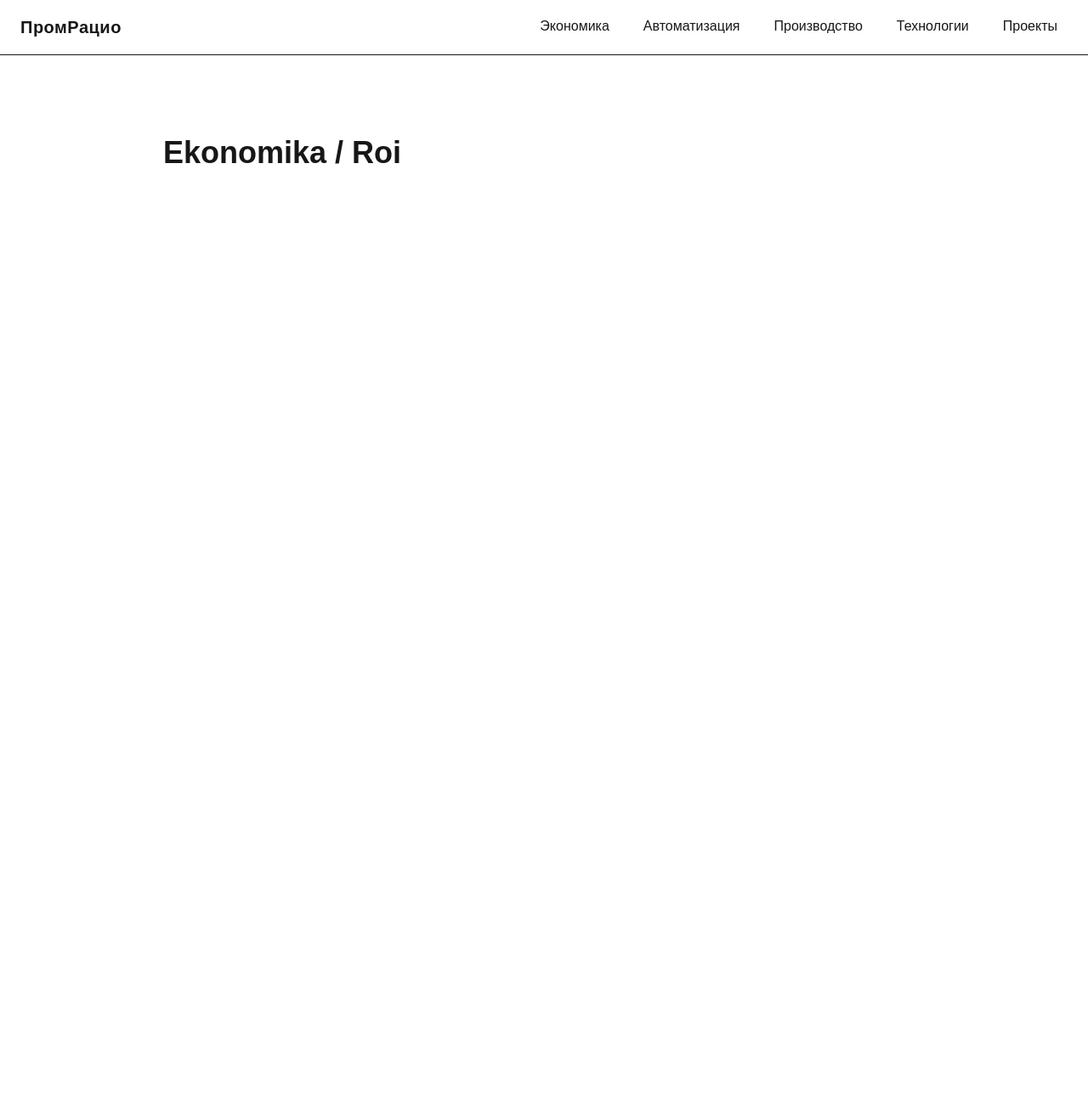
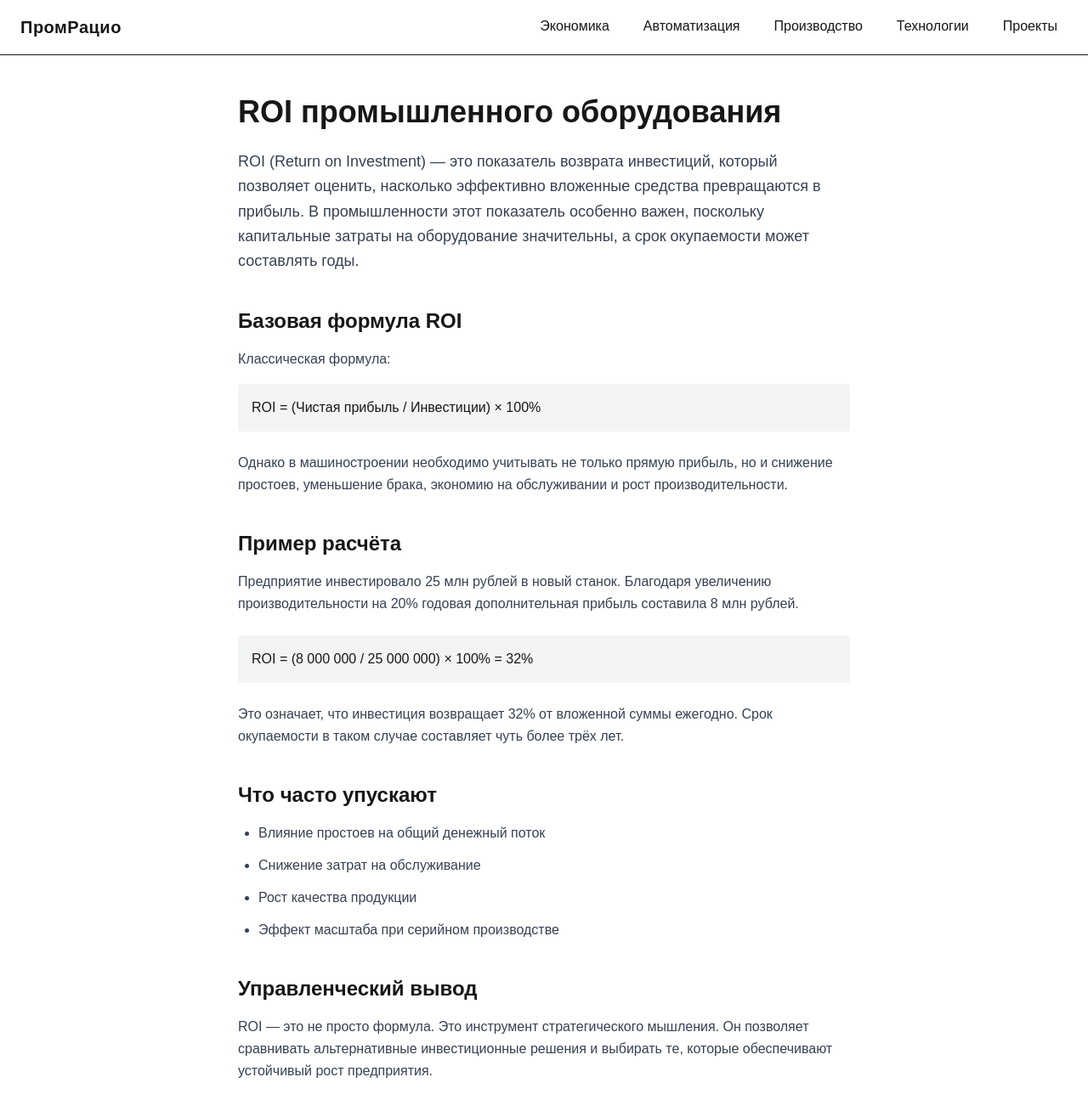
Before and after one commit to artem9611/promratio, a Next.js app: page /category/ekonomika/roi in a window 1280 px wide. Shown: the top 1308 px of the page at 85% size. Before the commit the page ends 864 px from the top, so only its background shows below. Built offline with nearby package versions, Linux system fonts and the light colour scheme.

Commit message:
Fix dynamic route slug conflict and stabilize category structure

```diff
--- /dev/null
+++ b/app/category/[group]/[child]/[article]/page.tsx
@@ -0,0 +1,37 @@
+import { notFound } from "next/navigation";
+import { ECONOMICS_ARTICLES } from "@/lib/economics-articles";
+
+type Params = {
+  params: {
+    group: string;
+    child: string;
+    article: string;
+  };
+};
+
+export default function ArticlePage({ params }: Params) {
+  const { group, child, article } = params;
+
+  if (group !== "ekonomika") return notFound();
+
+  const articles =
+    ECONOMICS_ARTICLES[child as keyof typeof ECONOMICS_ARTICLES];
+
+  if (!articles) return notFound();
+
+  const articleData = articles.find((a) => a.slug === article);
+
+  if (!articleData) return notFound();
+
+  return (
+    <div className="max-w-3xl mx-auto px-6 py-12">
+      <h1 className="text-3xl font-bold mb-6">
+        {articleData.title}
+      </h1>
+
+      <p className="text-gray-700 leading-relaxed">
+        {articleData.content}
+      </p>
+    </div>
+  );
+}
--- /dev/null
+++ b/app/category/[group]/[child]/page.tsx
@@ -0,0 +1,42 @@
+import Link from "next/link";
+import { notFound } from "next/navigation";
+import { ECONOMICS_ARTICLES } from "@/lib/economics-articles";
+
+type Params = {
+  params: {
+    group: string;
+    child: string;
+  };
+};
+
+export default function SubcategoryPage({ params }: Params) {
+  const { group, child } = params;
+
+  if (group !== "ekonomika") return notFound();
+
+  const articles =
+    ECONOMICS_ARTICLES[child as keyof typeof ECONOMICS_ARTICLES];
+
+  if (!articles) return notFound();
+
+  return (
+    <div className="max-w-3xl mx-auto px-6 py-12">
+      <h1 className="text-3xl font-bold mb-8">
+        {child.toUpperCase()}
+      </h1>
+
+      <ul className="space-y-4">
+        {articles.map((article) => (
+          <li key={article.slug}>
+            <Link
+              href={`/category/${group}/${child}/${article.slug}`}
+              className="text-lg hover:underline"
+            >
+              {article.title}
+            </Link>
+          </li>
+        ))}
+      </ul>
+    </div>
+  );
+}
--- a/app/category/[parent]/[category]/page.tsx
+++ /dev/null
@@ -1,46 +0,0 @@
-import Link from "next/link";
-import { getArticlesByCategory } from "@/lib/articles";
-
-export default function CategoryPage({
-  params,
-}: {
-  params: { parent: string; category: string };
-}) {
-  const articles = getArticlesByCategory(
-    params.parent,
-    params.category
-  );
-
-  return (
-    <main className="min-h-screen bg-white px-6 py-24">
-      <div className="max-w-4xl mx-auto">
-
-        <h1 className="text-4xl font-semibold mb-16 capitalize">
-          {params.parent} / {params.category}
-        </h1>
-
-        <div className="space-y-12">
-          {articles.map((article) => (
-            <Link
-              key={article.slug}
-              href={
-                article.special
-                  ? `/projects/${article.slug}`
-                  : `/articles/${article.slug}`
-              }
-              className="block border-b pb-6 hover:opacity-70"
-            >
-              <h2 className="text-2xl font-semibold mb-2">
-                {article.title}
-              </h2>
-              <p className="text-gray-500">
-                {article.description}
-              </p>
-            </Link>
-          ))}
-        </div>
-
-      </div>
-    </main>
-  );
-}
--- a/app/category/[parent]/page.tsx
+++ /dev/null
@@ -1,36 +0,0 @@
-import Link from "next/link";
-import { getAllCategories } from "@/lib/articles";
-
-export default function ParentCategoryPage({
-  params,
-}: {
-  params: { parent: string };
-}) {
-  const categories = getAllCategories(params.parent);
-
-  return (
-    <main className="min-h-screen bg-white px-6 py-24">
-      <div className="max-w-4xl mx-auto">
-
-        <h1 className="text-4xl font-semibold mb-16 capitalize">
-          {params.parent}
-        </h1>
-
-        <div className="space-y-8">
-          {categories.map((category) => (
-            <Link
-              key={category}
-              href={`/category/${params.parent}/${category}`}
-              className="block border-b pb-6 hover:opacity-70"
-            >
-              <h2 className="text-2xl font-semibold capitalize">
-                {category}
-              </h2>
-            </Link>
-          ))}
-        </div>
-
-      </div>
-    </main>
-  );
-}
--- /dev/null
+++ b/app/category/ekonomika/roi/page.tsx
@@ -0,0 +1,83 @@
+import { Metadata } from "next";
+
+export const metadata: Metadata = {
+  title: "ROI оборудования | ПромРацио",
+  description:
+    "Как рассчитывается ROI промышленного оборудования. Формулы, примеры расчётов и управленческая логика инвестиций в машиностроении.",
+};
+
+export default function RoiPage() {
+  return (
+    <div className="max-w-3xl mx-auto px-6 py-12">
+      <h1 className="text-4xl font-bold mb-6">
+        ROI промышленного оборудования
+      </h1>
+
+      <p className="text-lg text-gray-700 leading-relaxed mb-6">
+        ROI (Return on Investment) — это показатель возврата инвестиций,
+        который позволяет оценить, насколько эффективно вложенные средства
+        превращаются в прибыль. В промышленности этот показатель особенно
+        важен, поскольку капитальные затраты на оборудование значительны,
+        а срок окупаемости может составлять годы.
+      </p>
+
+      <h2 className="text-2xl font-semibold mt-10 mb-4">
+        Базовая формула ROI
+      </h2>
+
+      <p className="text-gray-700 leading-relaxed mb-4">
+        Классическая формула:
+      </p>
+
+      <div className="bg-gray-100 p-4 rounded mb-6 font-mono">
+        ROI = (Чистая прибыль / Инвестиции) × 100%
+      </div>
+
+      <p className="text-gray-700 leading-relaxed mb-6">
+        Однако в машиностроении необходимо учитывать не только прямую прибыль,
+        но и снижение простоев, уменьшение брака, экономию на обслуживании и
+        рост производительности.
+      </p>
+
+      <h2 className="text-2xl font-semibold mt-10 mb-4">
+        Пример расчёта
+      </h2>
+
+      <p className="text-gray-700 leading-relaxed mb-6">
+        Предприятие инвестировало 25 млн рублей в новый станок.
+        Благодаря увеличению производительности на 20% годовая дополнительная
+        прибыль составила 8 млн рублей.
+      </p>
+
+      <div className="bg-gray-100 p-4 rounded mb-6 font-mono">
+        ROI = (8 000 000 / 25 000 000) × 100% = 32%
+      </div>
+
+      <p className="text-gray-700 leading-relaxed mb-6">
+        Это означает, что инвестиция возвращает 32% от вложенной суммы ежегодно.
+        Срок окупаемости в таком случае составляет чуть более трёх лет.
+      </p>
+
+      <h2 className="text-2xl font-semibold mt-10 mb-4">
+        Что часто упускают
+      </h2>
+
+      <ul className="list-disc pl-6 text-gray-700 leading-relaxed space-y-3">
+        <li>Влияние простоев на общий денежный поток</li>
+        <li>Снижение затрат на обслуживание</li>
+        <li>Рост качества продукции</li>
+        <li>Эффект масштаба при серийном производстве</li>
+      </ul>
+
+      <h2 className="text-2xl font-semibold mt-10 mb-4">
+        Управленческий вывод
+      </h2>
+
+      <p className="text-gray-700 leading-relaxed">
+        ROI — это не просто формула. Это инструмент стратегического мышления.
+        Он позволяет сравнивать альтернативные инвестиционные решения и
+        выбирать те, которые обеспечивают устойчивый рост предприятия.
+      </p>
+    </div>
+  );
+}
--- /dev/null
+++ b/lib/economics-articles.ts
@@ -0,0 +1,46 @@
+export const ECONOMICS_ARTICLES = {
+  roi: [
+    {
+      slug: "what-is-roi",
+      title: "Что такое ROI",
+      content: "ROI — это показатель возврата инвестиций..."
+    },
+    {
+      slug: "payback-period",
+      title: "Срок окупаемости",
+      content: "Срок окупаемости показывает период возврата инвестиций..."
+    }
+  ],
+
+  cost: [
+    {
+      slug: "cost-structure",
+      title: "Структура себестоимости",
+      content: "Себестоимость складывается из материалов, труда и амортизации..."
+    }
+  ],
+
+  productivity: [
+    {
+      slug: "oee",
+      title: "Метрика OEE",
+      content: "OEE объединяет доступность, производительность и качество..."
+    }
+  ],
+
+  investments: [
+    {
+      slug: "investment-models",
+      title: "Модели инвестирования",
+      content: "Инвестиции в промышленности требуют стратегического анализа..."
+    }
+  ],
+
+  analytics: [
+    {
+      slug: "data-driven-production",
+      title: "Data-driven производство",
+      content: "Аналитика помогает принимать управленческие решения..."
+    }
+  ]
+};
```
